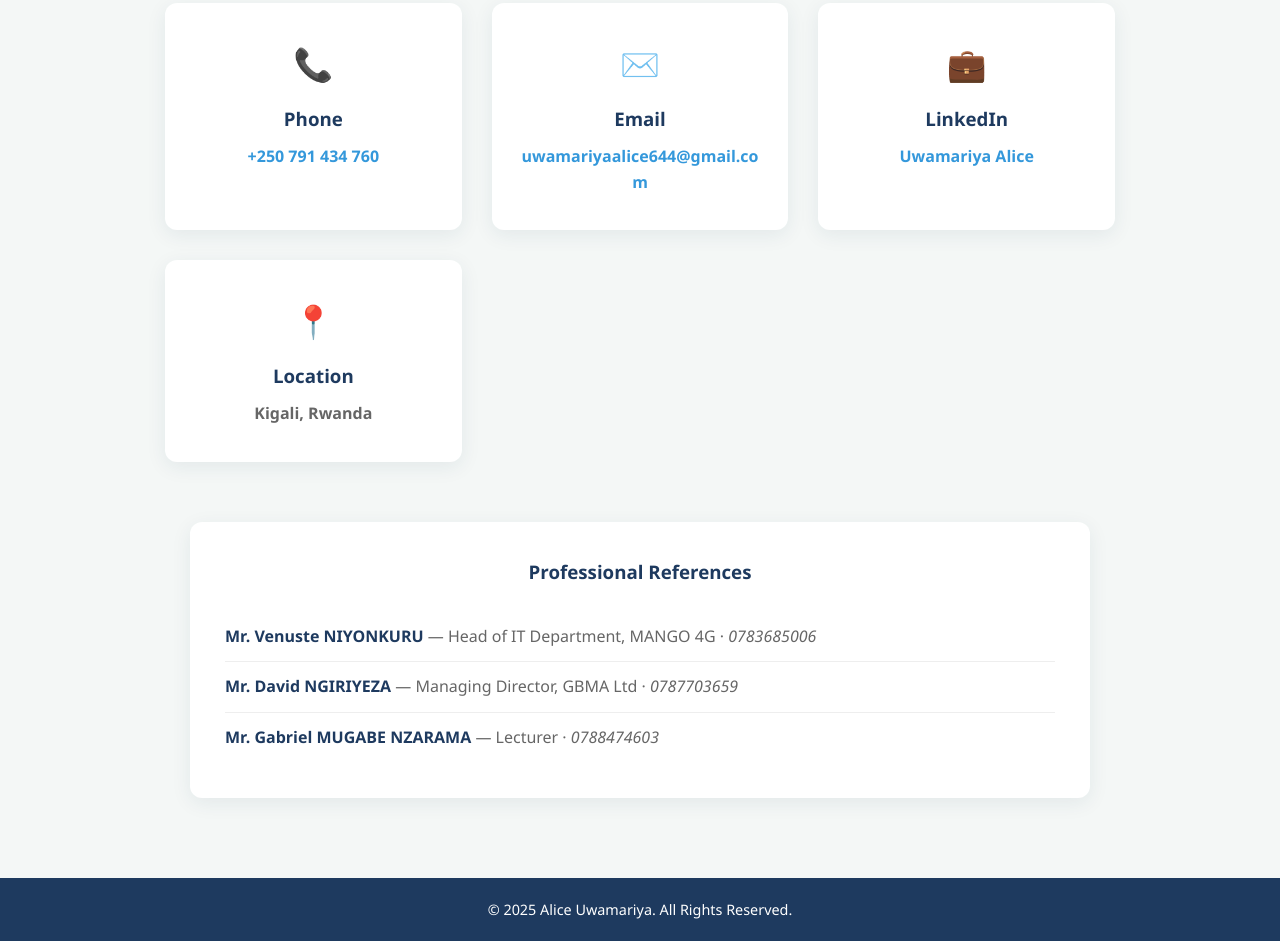
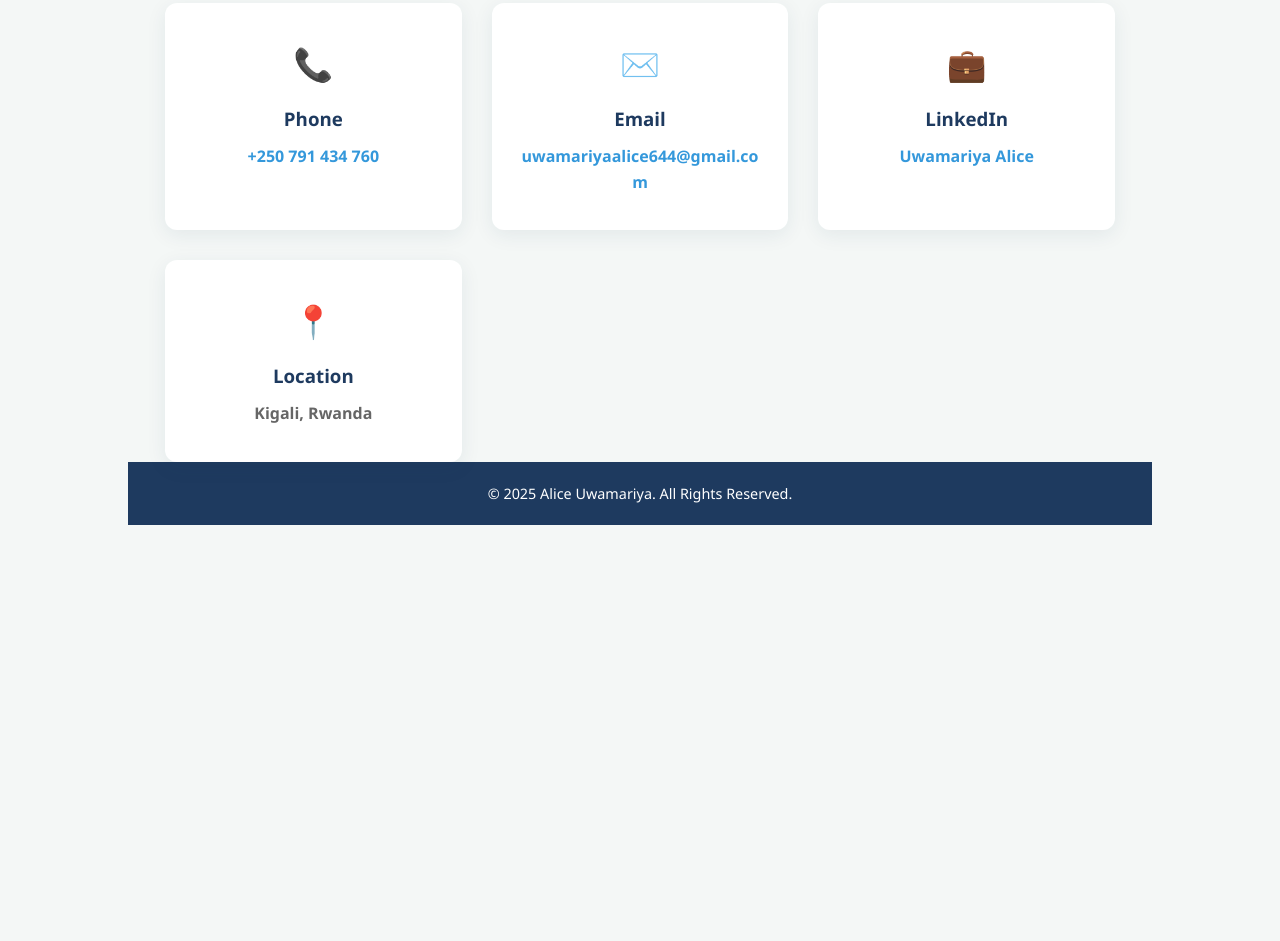
Before and after one commit to uwamariyaalice/Alice-Portfolio, a plain HTML site: page contact.html in a window 1280 px wide. Shown: the part 415-1356 px from the top of the page. After the commit the page ends 1020 px from the top, so only its background shows below. Drawn offline with Linux system fonts and the light colour scheme; files whose address does not match are found by name.

Commit message:
Refactor contact.html structure and styling

```diff
--- a/contact.html
+++ b/contact.html
@@ -114,24 +114,6 @@
             </div>
         </div>
 
-        <div class="reference-box">
-            <h3>Professional References</h3>
-            <ul>
-                <li>
-                    <strong>Mr. Venuste NIYONKURU</strong> — Head of IT Department, MANGO 4G
-                    · <em>0783685006</em>
-                </li>
-                <li>
-                    <strong>Mr. David NGIRIYEZA</strong> — Managing Director, GBMA Ltd
-                    · <em>0787703659</em>
-                </li>
-                <li>
-                    <strong>Mr. Gabriel MUGABE NZARAMA</strong> — Lecturer
-                    · <em>0788474603</em>
-                </li>
-            </ul>
-        </div>
-    </section>
 
     <footer>
         <p>&copy; 2025 Alice Uwamariya. All Rights Reserved.</p>
```
